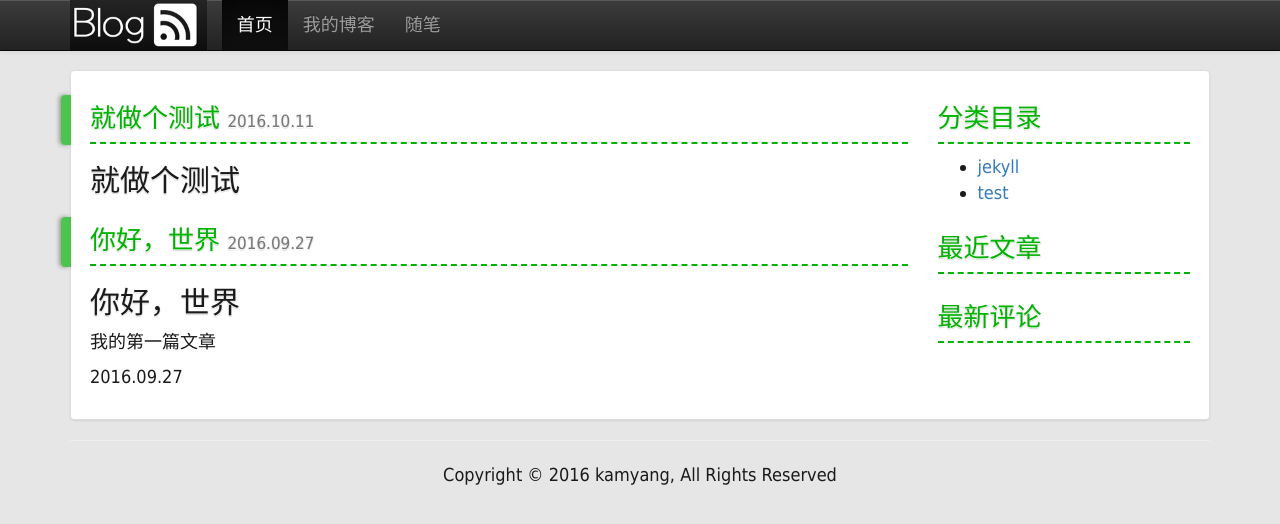
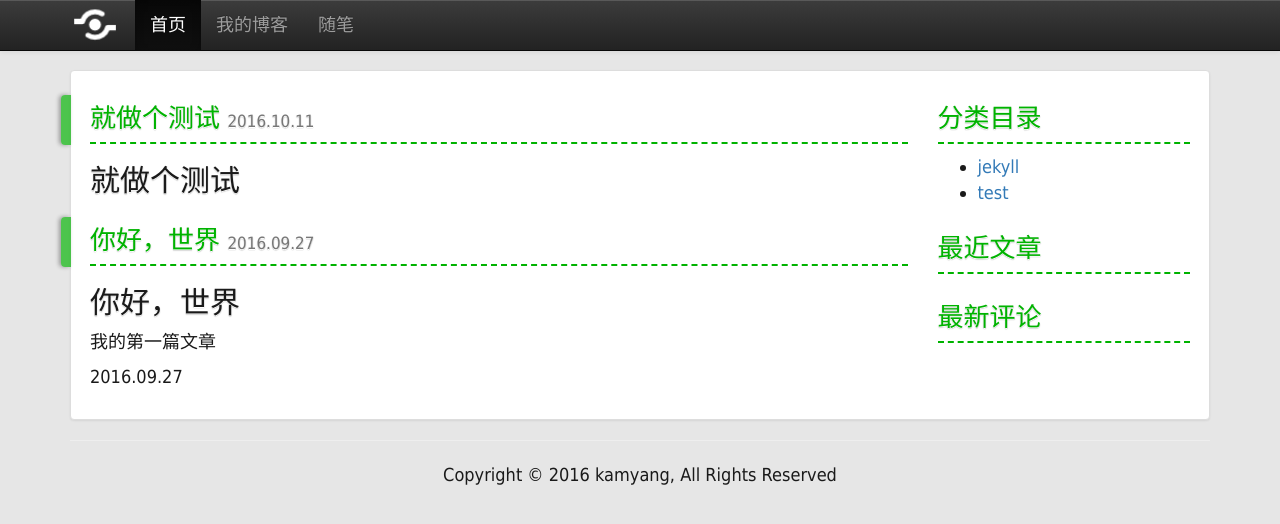
Before and after one commit to YangYanMing168/kamyang, a Jekyll site: the page built from index.html, in a window 1280 px wide. Shown: the top 524 px of the page. Built offline with Jekyll 4.4.1, drawn with Linux system fonts in a browser that asks for light colours.

```diff
--- a/_includes/header.html
+++ b/_includes/header.html
@@ -10,7 +10,7 @@
                 <span class="icon-bar"></span>
             </button>
             <a class="navbar-brand" href="#">
-                <img alt="Brand" src="{{site.baseurl}}/assests/images/brand.png"
+                <img alt="Brand" src="{{site.baseurl}}/assests/images/logo_48x48.png"
                      style="margin-top: -15px;width:100%;height:50px">
             </a>
         </div>
--- a/_layouts/default.html
+++ b/_layouts/default.html
@@ -9,7 +9,7 @@
     <script src="{{site.baseurl}}/assests/js/jquery-1.11.3.js"></script>
     <script src="{{site.baseurl}}/assests/js/bootstrap.min.js"></script>
     <!-- fav and touch icons  -->
-    <link rel="shortcut icon" href="{{site.baseurl}}/assests/images/favicon.png">
+    <link rel="shortcut icon" href="{{site.baseurl}}/assests/images/logo_96x96.png">
     <link rel="apple-touch-icon" href="{{site.baseurl}}/assests/images/apple-touch-icon.png">
     <link rel="apple-touch-icon" sizes="76x76" href="{{site.baseurl}}/assests/images/apple-touch-icon-76x76.png">
     <link rel="apple-touch-icon" sizes="120x120" href="{{site.baseurl}}/assests/images/apple-touch-icon-120x120.png">
```
Also changed, not shown: assests/images/brand.png (deleted), assests/images/favicon.jpg (deleted), assests/images/logo_48x48.png (added), assests/images/logo_64x64.png (added), assests/images/logo_96x96.png (added).
